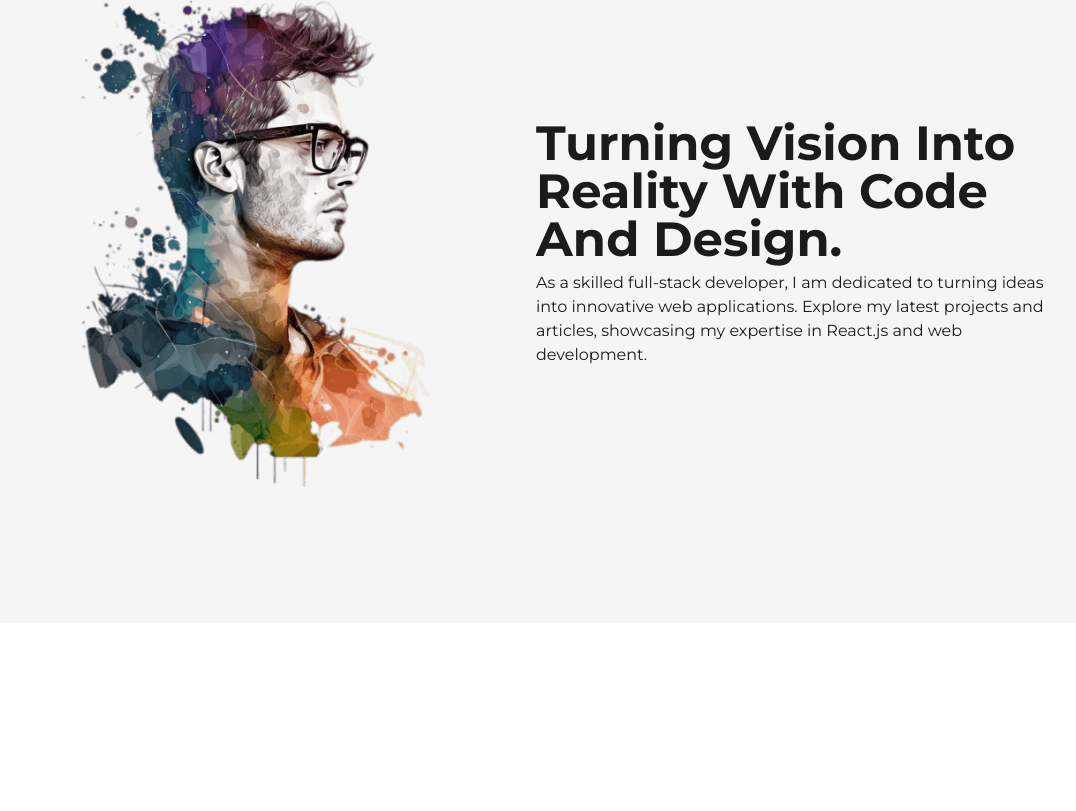
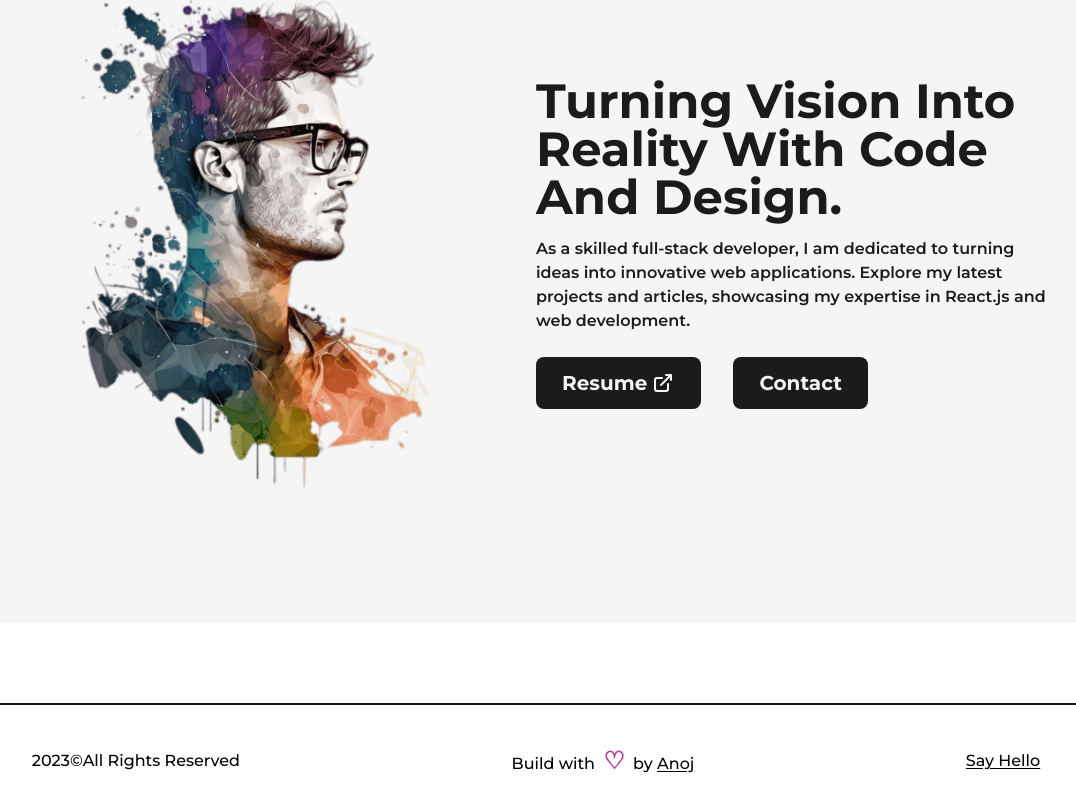
Before and after one commit to anoj17/portfolio, a Next.js app: page / in a window 1280 px wide. Shown: the part 189-1000 px from the top of the page, without its empty margins (104-1180 px from the left). Before the commit the page ends 892 px from the top, so only its background shows below. Built offline with nearby package versions, Linux system fonts and the light colour scheme.

Commit message:
add footer section

```diff
--- /dev/null
+++ b/src/components/Footer.js
@@ -0,0 +1,14 @@
+import Link from 'next/link'
+import React from 'react'
+
+const Footer = () => {
+  return (
+    <footer className='w-ful flex justify-around items-center border-t-2 border-dark py-10 font-medium'>
+        <h1>{new Date().getFullYear()}&copy;All Rights Reserved</h1>
+        <div >Build with <span className='mx-1 font-bold text-primary text-2xl'>&#9825;</span> by <Link href={"/ "} target='_black' className='inline-block underline underline-offset-2'>Anoj</Link></div>
+        <Link  href={"/ "} target='_black' className='inline-block underline underline-offset-2'>Say Hello</Link>
+    </footer>
+  )
+}
+
+export default Footer
--- a/src/pages/_app.js
+++ b/src/pages/_app.js
@@ -2,6 +2,7 @@ import NavBar from '@/components/NavBar'
 import '@/styles/globals.css'
 import Head from 'next/head'
 import { Montserrat } from 'next/font/google'
+import Footer from '@/components/Footer'
 
 const montserrat = Montserrat({
   subsets: ['latin'],
@@ -18,6 +19,7 @@ export default function App({ Component, pageProps }) {
     <main className={`${montserrat.variable} font-mont`}>
       <NavBar />
        <Component {...pageProps} />
+       <Footer/>
     </main>
   </>
 }
--- a/src/pages/index.js
+++ b/src/pages/index.js
@@ -3,6 +3,8 @@ import Head from 'next/head'
 import Image from 'next/image'
 import profile from '../../public/images/profile/developer-pic-1.png'
 import AnimatedText from '@/components/AnimatedText'
+import Link from 'next/link'
+import { LinkArrow } from '@/components/Icons'
 
 export default function Home() {
   return (
@@ -19,10 +21,33 @@ export default function Home() {
             </div>
             <div className='w-1/2 flex flex-col justify-center items-center self-center'>
               <AnimatedText text={"Turning Vision Into Reality With Code And Design."} className='!text-5xl !text-left'/>
-              <p>As a skilled full-stack developer, I am dedicated to turning ideas into innovative web applications.
+              <p className='my-2 text-base font-semibold'>As a skilled full-stack developer, I am dedicated to turning ideas into innovative web applications.
                 Explore my latest projects and articles, showcasing my expertise in React.js and web development.
               </p>
+
+            <div className='flex w-full items-center self-start mt-4 space-x-8'>
+              <Link href={"/dummy.pdf"} target='_blank'
+              className='bg-dark text-light p-2.5 px-6 rounded-lg flex
+              hover:bg-light hover:text-dark font-bold text-xl border-2 border-transparent hover:border-dark
+              '
+              download={true}
+              >
+                Resume
+                <LinkArrow className={"ml-1"}/>
+
+              </Link>
+
+              <Link href={"mailto:anojbudathoki17@gmail.com"} target='_blank'
+              className='bg-dark text-light p-2.5 px-6 rounded-lg flex
+              hover:bg-light hover:text-dark font-bold text-xl border-2 border-transparent hover:border-dark
+              '
+              >
+                Contact
+              </Link>
+
             </div>
+            </div>
+
           </div>
         </Layout>
       </main>
```
